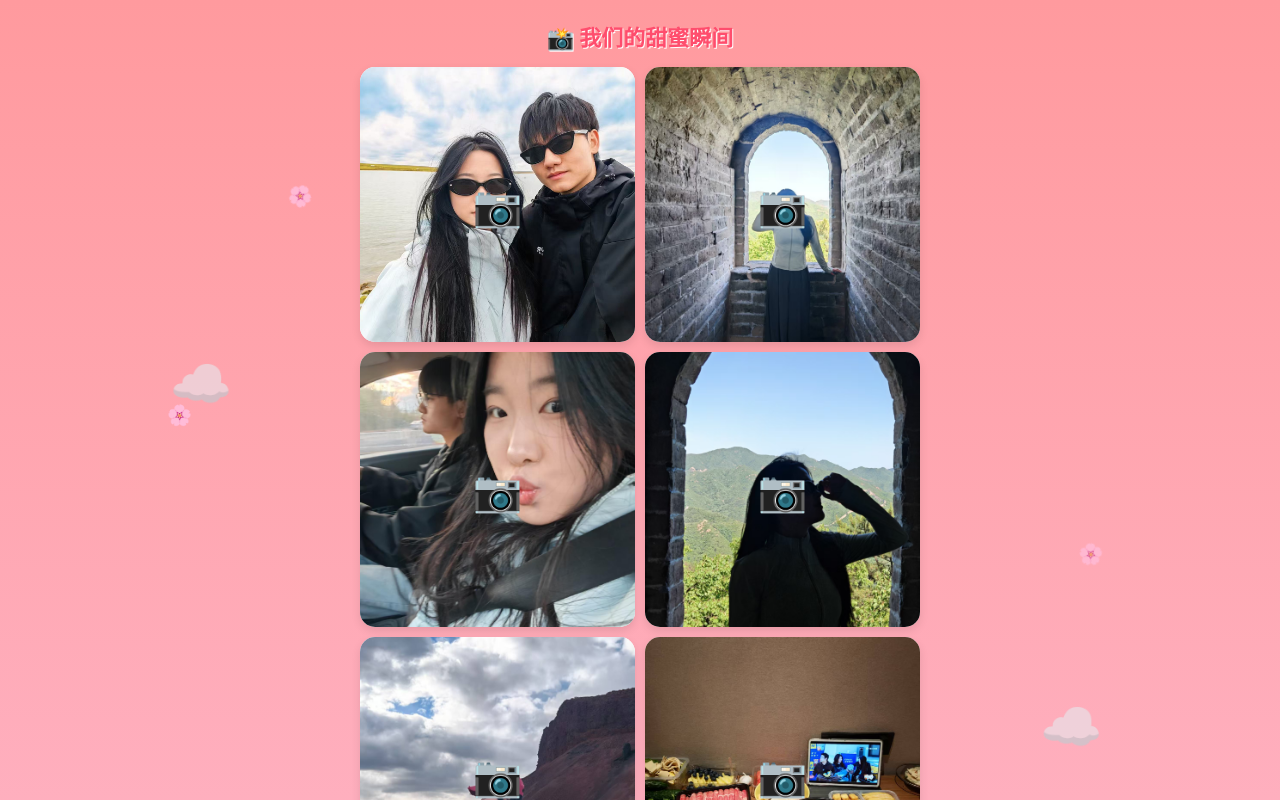
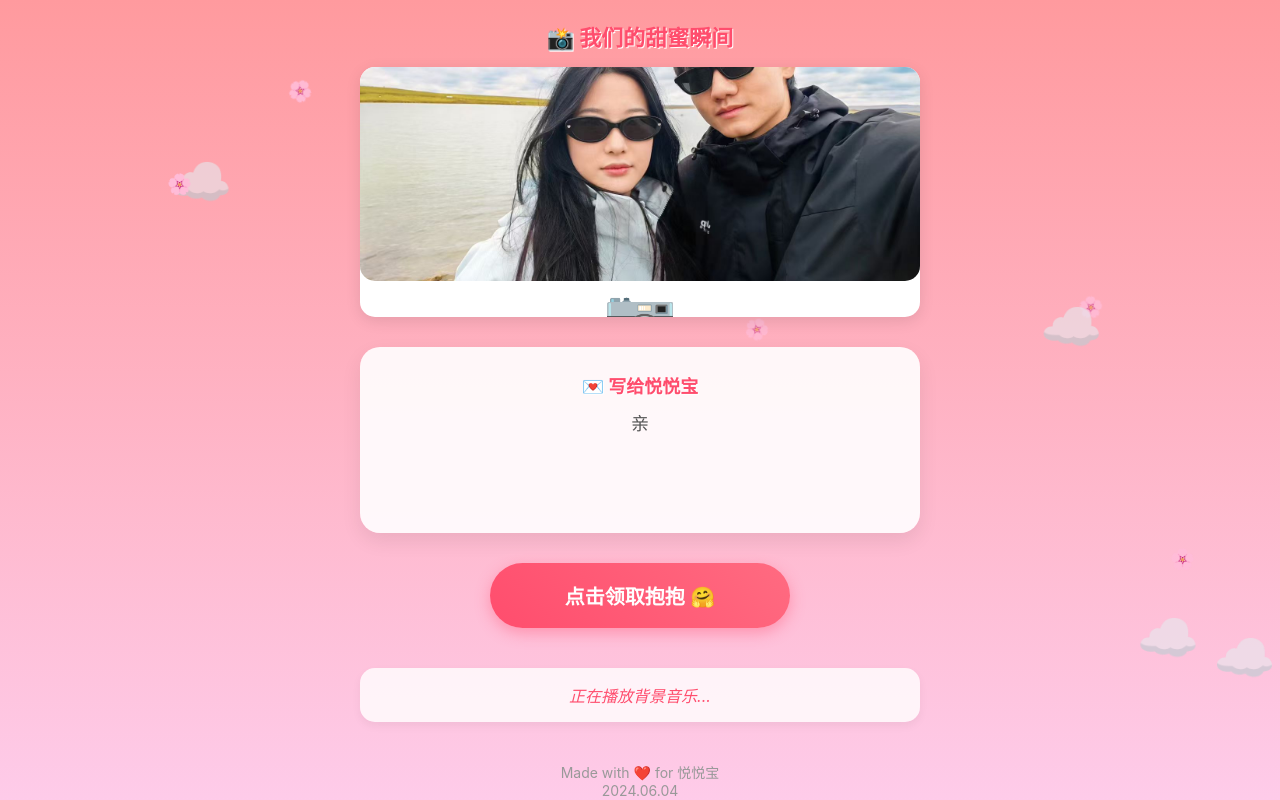
Before and after one commit to kunkun07/yueyue, a plain HTML site: page index.html in a window 1280 px wide. Both pictures are taken after a click on the element "❤️". Shown: the top 800 px of the page. Drawn offline with Linux system fonts and the light colour scheme; files whose address does not match are found by name.

Commit message:
Add files via upload

```diff
--- a/index.html
+++ b/index.html
@@ -37,12 +37,42 @@
         @keyframes float { 0%, 100% { transform: translateY(0); } 50% { transform: translateY(-20px); } }
         @keyframes fall { 0% { transform: translateY(-10vh) rotate(0deg); opacity: 1; } 100% { transform: translateY(110vh) rotate(360deg); opacity: 0; } }
         .container { position: relative; z-index: 10; width: 100%; max-width: 600px; margin: 0 auto; padding: 20px; display: flex; flex-direction: column; align-items: center; }
+
+        /* 照片轮播样式 */
         .photo-section { text-align: center; margin-bottom: 30px; width: 100%; }
         .section-title { font-size: 22px; color: #ff4d6d; margin-bottom: 15px; font-weight: bold; text-shadow: 1px 1px 0px white; }
-        .photo-grid { display: grid; grid-template-columns: repeat(2, 1fr); gap: 10px; width: 100%; }
-        .photo-card { background: white; border-radius: 15px; overflow: hidden; box-shadow: 0 4px 10px rgba(0,0,0,0.1); aspect-ratio: 1/1; position: relative; }
-        .photo-card img { width: 100%; height: 100%; object-fit: cover; }
-        .photo-card .placeholder { position: absolute; top: 50%; left: 50%; transform: translate(-50%, -50%); font-size: 40px; color: #ffb7b2; }
+        .photo-slider {
+            display: flex;
+            width: 100%;
+            height: 250px; /* 图片高度 */
+            overflow: hidden;
+            border-radius: 15px;
+            box-shadow: 0 4px 15px rgba(0,0,0,0.1);
+            background: white;
+        }
+        .photo-slide {
+            min-width: 100%;
+            display: flex;
+            flex-direction: column;
+            align-items: center;
+            justify-content: center;
+            animation: slideIn 0.5s ease-out;
+        }
+        .photo-slide img {
+            width: 100%;
+            height: 100%;
+            object-fit: cover;
+            border-radius: 15px;
+        }
+        .photo-slide .placeholder {
+            font-size: 60px;
+            color: #ffb7b2;
+        }
+        @keyframes slideIn {
+            from { opacity: 0; transform: translateX(20px); }
+            to { opacity: 1; transform: translateX(0); }
+        }
+
         .letter-section { background: rgba(255, 255, 255, 0.9); padding: 25px; border-radius: 20px; box-shadow: 0 8px 20px rgba(0,0,0,0.08); margin-bottom: 30px; width: 100%; text-align: center; }
         .letter-text { font-size: 18px; line-height: 1.8; color: #555; min-height: 100px; }
         .action-btn { background: linear-gradient(45deg, #ff4d6d, #ff6b81); color: white; border: none; padding: 18px 50px; font-size: 20px; border-radius: 50px; cursor: pointer; box-shadow: 0 5px 15px rgba(255, 77, 109, 0.4); transition: transform 0.2s, box-shadow 0.2s; font-weight: bold; margin-bottom: 20px; width: 100%; max-width: 300px; }
@@ -65,7 +95,7 @@
         <div class="container">
             <div class="photo-section">
                 <div class="section-title">📸 我们的甜蜜瞬间</div>
-                <div class="photo-grid" id="photoGrid">
+                <div class="photo-slider" id="photoSlider">
                     <!-- 照片将通过 JS 自动生成 -->
                 </div>
             </div>
@@ -79,7 +109,7 @@
         </div>
     </div>
     <script>
-        // --- 配置区域：修改你想说的话 ---
+        // --- 配置区域 ---
         const messages = [
             "亲爱的悦悦宝，",
             "今天天气很好，就像你一样可爱。",
@@ -89,6 +119,7 @@
             "永远爱你，永远！❤️"
         ];
         const lyrics = ["当你出现在我的身边", "世界突然变得好温暖", "想和你一起看遍所有风景", "做我最幸福的小公主"];
+        const slideIntervalTime = 5000; // 图片切换时间 (毫秒), 5000 = 5 秒
         // --------------------------------
 
         function enterSite() {
@@ -100,6 +131,8 @@
                 startMusic();
                 startTyping();
                 initRain();
+                initPhotoSlider(); // 初始化照片轮播
+                startPhotoSlider(); // 启动轮播定时器
             }, 800);
         }
 
@@ -167,21 +200,68 @@
             }
         }
 
-        // 生成照片
-        const photoGrid = document.getElementById('photoGrid');
-        for (let i = 1; i <= 10; i++) {
+        // --- 照片轮播逻辑 ---
+        let currentSlide = 0;
+        let slideTimer = null;
+
+        function initPhotoSlider() {
+            const slider = document.getElementById('photoSlider');
+            const totalPhotos = 10; // 总共有 10 张照片
+            const photosPerSlide = 2; // 每次显示 2 张
+
+            // 创建所有照片的容器
+            for (let i = 1; i <= totalPhotos; i++) {
                 const div = document.createElement('div');
-            div.className = 'photo-card';
+                div.className = 'photo-slide';
+                div.id = `slide-${i}`;
+
                 const img = document.createElement('img');
-            img.src = `photos/${i}.jpg`;
+                // 修改这里：直接读取根目录下的 1.jpg 到 10.jpg
+                img.src = `${i}.jpg`;
                 img.alt = `photo${i}`;
-            img.onerror = function() { this.style.display='none'; this.nextElementSibling.style.display='block'; };
+                img.onerror = function() {
+                    this.style.display='none';
+                    this.nextElementSibling.style.display='block';
+                };
+
                 const placeholder = document.createElement('div');
                 placeholder.className = 'placeholder';
                 placeholder.innerText = '📷';
+
                 div.appendChild(img);
                 div.appendChild(placeholder);
-            photoGrid.appendChild(div);
+                slider.appendChild(div);
+            }
+
+            // 初始化第一组 (0 和 1)
+            currentSlide = 0;
+            showSlide();
+        }
+
+        function showSlide() {
+            // 隐藏所有
+            const slides = document.querySelectorAll('.photo-slide');
+            slides.forEach(s => s.style.display = 'none');
+
+            // 显示当前组
+            const start = currentSlide * 2;
+            if (start < slides.length) {
+                slides[start].style.display = 'flex';
+                if (start + 1 < slides.length) {
+                    slides[start + 1].style.display = 'flex';
+                }
+            }
+        }
+
+        function startPhotoSlider() {
+            if (slideTimer) clearInterval(slideTimer);
+            slideTimer = setInterval(() => {
+                currentSlide++;
+                if (currentSlide > 4) { // 4 组 * 2 张 = 8 张？不对，10 张照片，4 组 (0,1), (2,3), (4,5), (6,7), (8,9) 是 5 组
+                    currentSlide = 0;
+                }
+                showSlide();
+            }, slideIntervalTime);
         }
 
         // 爱心雨
```
Lines whose indentation alone changed are shown as unchanged.
